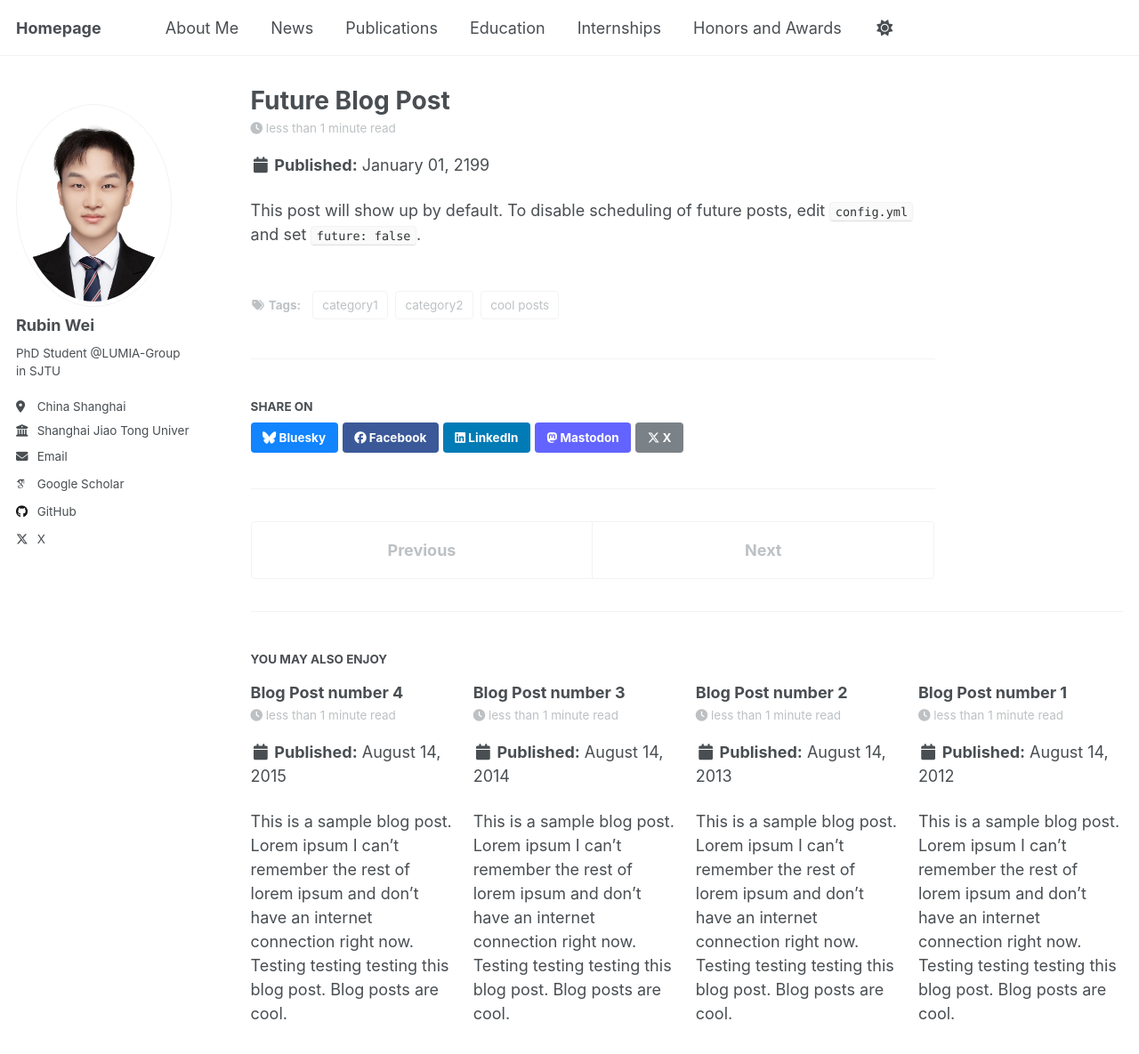
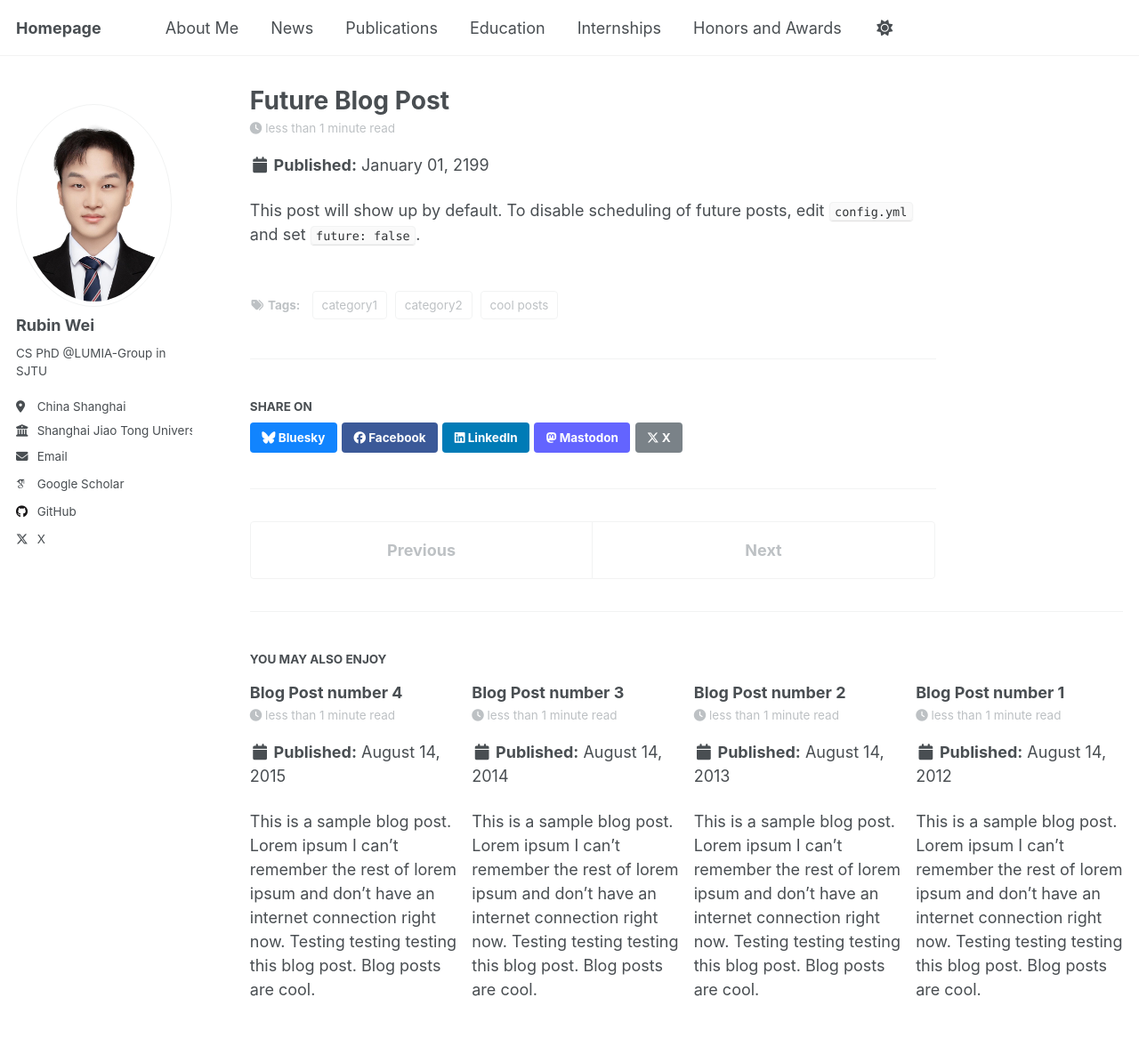
Before and after one commit to Rubin-Wei/Rubin-Wei.github.io, a Jekyll site: the page built from _posts/2199-01-01-future-post.md, in a window 1280 px wide and 1374 px high. Shown: the top 1185 px of the window at 89% size. Built offline with Jekyll 4.4.1, drawn with Linux system fonts in a browser that asks for light colours; some web fonts are replaced.

Commit message:
modify bio

```diff
--- a/_config.yml
+++ b/_config.yml
@@ -26,7 +26,7 @@ author:
   avatar           : "profile.png"
   name             : "Rubin Wei"
   pronouns         : # example: "she/her"
-  bio              : "PhD Student @LUMIA-Group in SJTU"
+  bio              : "CS PhD @LUMIA-Group in SJTU"
   location         : "China Shanghai"
   employer         : "Shanghai Jiao Tong University"
   uri              : # URL
--- a/_sass/_themes.scss
+++ b/_sass/_themes.scss
@@ -65,8 +65,8 @@ $right-sidebar-width-wide   : auto;
 
 $susy: (
     columns: 12,
-    column-width: 125px,
-    gutters: 1/4,
+    column-width: 120px,
+    gutters: 1/5,
     math: fluid,
     output: float,
     gutter-position: after,
```
